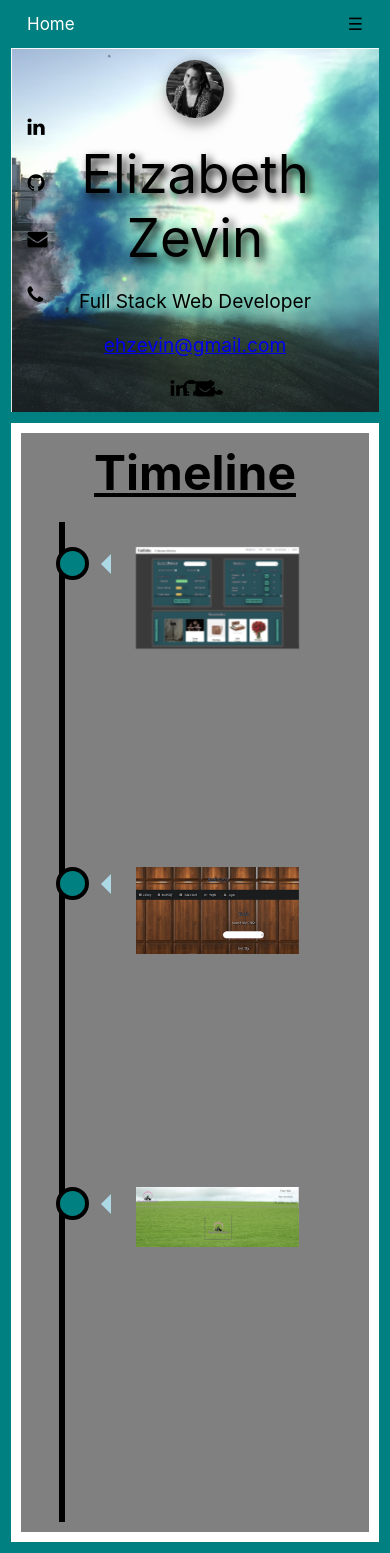
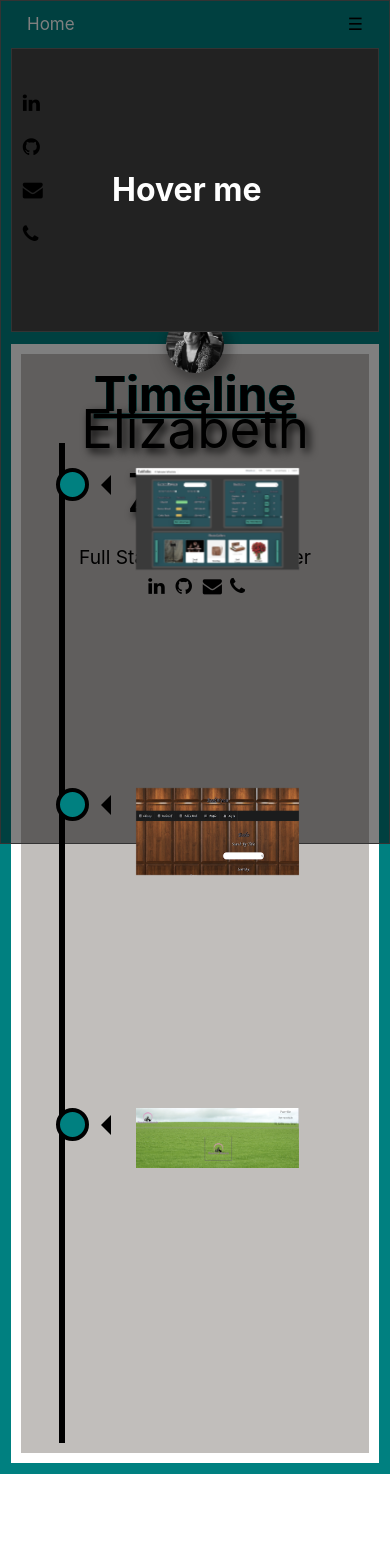
Before and after one commit to ezevin/Portfolio, a React (Create React App) app: page /home in a window 390 px wide. After the commit the page ends 1474 px from the top, so only its background shows below. Built offline with nearby package versions, Linux system fonts and the light colour scheme.

Commit message:
responsive timeline added projects to resume

```diff
--- a/src/Components/Bookwyrm.js
+++ b/src/Components/Bookwyrm.js
@@ -13,22 +13,15 @@ class Bookwrym extends Component{
                 <img className="imgcard" src={Book} alt="Avatar"  />
               </div>
               <div className="flip-card-back">
-                <h3>Bookwyrm (May 2019)
+                <div className="noLink">Bookwyrm (May 2019)</div>
+                <a href="https://github.com/ezevin/BookWyrm" target="_blank" rel="noopener noreferrer">
+                  <div className="noLink">
+                  GitHub
+                  </div>
+                </a>
                 <br />
-                <a href="https://github.com/ezevin/BookWyrm">
-                GitHub
-                </a>
-                </h3>
-                <span className="backTag">A personal library tracking app</span><br />
+                <span className="backTag">A personal library tracking app</span>
                 <p className="backtext look">Bookwyrm is an online personal library tracker. Where you can check books in and out of your own personal library.</p>
-                <div className="backFacts">
-                Built With:
-                <ul>
-                  <li>Developed a Rails API backend with endpoints for users, libraries and books</li>
-                  <li>Implemented User Interface employing React.js with Semantic-React and Custom CSS for styling</li>
-                  <li>Utilized JSON Web Tokens and localStorage to store encrypted user information client-side</li>
-                </ul>
-                </div>
               </div>
           </div>
         </div>
--- a/src/Components/FabFolio.js
+++ b/src/Components/FabFolio.js
@@ -13,24 +13,35 @@ class FabFolio extends Component{
                 <img className="imgcard" src={Fabfolio} alt="Avatar"  />
               </div>
               <div className="flip-card-back">
-                <h3>
-                <a href="https://fabfolio.herokuapp.com/">
-                FabFolio (June 2019)
-                </a><br />
-                <a href="https://github.com/ezevin/Project-tracker-frontend-2">
-                GitHub Front End
+                <a href="https://fabfolio.herokuapp.com/" target="_blank" rel="noopener noreferrer">
+                  <div className="backTitle">
+                    FabFolio (June 2019)
+                  </div>
                 </a>
-                </h3>
-                <span className="backTag">A Fabricators Portfolio</span><br />
+                <div className="mobileHide">
+                <div className="backTitle">
+                  <a href="https://github.com/ezevin/Project-tracker-frontend-2" target="_blank" rel="noopener noreferrer">
+                    GitHub Front End
+                    <p className="mobileHide"> || </p>
+                  </a>
+                  <a href="https://github.com/ezevin/project-tracker-backend-2" target="_blank" rel="noopener noreferrer">
+                    GitHub Back End
+                  </a>
+                </div>
+                </div>
+                <div className="mobileShow backTitle">
+                  <a href="https://github.com/ezevin/Project-tracker-frontend-2" target="_blank" rel="noopener noreferrer">
+                    GitHub Front End
+                  </a>
+                </div>
+                <div className="mobileShow backTitle">
+                  <a href="https://github.com/ezevin/project-tracker-backend-2" target="_blank" rel="noopener noreferrer">
+                    GitHub Back End
+                  </a>
+                </div>
+                <br />
+                <span className="backTag">A Fabricators Portfolio</span>
                 <p className="backtext">A project tracking app for the Freelance Artisan. It is a way for the artisan to track the materials they have in stock, as well as the projects they are working on. While tracking their projects they can also track notes, to-do-lists, process photos, materials used and research photos. Once a project is completed it can then be added to their Final Projects Portfolio.</p>
-                <div className="backFacts">
-                Built With:
-                <ul>
-                  <li>Developed a Ruby on Rails API backend with endpoints for users, projects and materials</li>
-                  <li>Implemented User Interface employing React.js with Semantic-React and Custom CSS for styling</li>
-                  <li>Utilized JSON Web Tokens and localStorage to store encrypted user information client-side</li>
-                  <li>Adapted Cloudinary to upload images to page from computer files</li></ul>
-                </div>
               </div>
           </div>
         </div>
--- a/src/Components/PawfectMatch.js
+++ b/src/Components/PawfectMatch.js
@@ -13,25 +13,19 @@ class PawfectMatch extends Component{
                 <img className="imgcard" src={Pawfect} alt="Avatar"  />
               </div>
               <div className="flip-card-back">
-                <h3>
-                <a href="https://pawfect-match.herokuapp.com">
-                PawfectMatch (April 2019)
-                </a><br />
-                <a href="https://github.com/ezevin/pawfect_match">
-                GitHub
-                </a>
-                </h3>
-                <span className="backTag">Social media/Dating app for the household pet, built in collaboration with <a href="https://github.com/danielmartin0126">Danny Martin</a></span><br />
+                  <a href="https://pawfect-match.herokuapp.com" target="_blank" rel="noopener noreferrer">
+                    <div className="backTitle">
+                      PawfectMatch (April 2019)
+                    </div>
+                  </a>
+                  <div className="backTitle">
+                    <a href="https://github.com/ezevin/pawfect_match" target="_blank" rel="noopener noreferrer">
+                      GitHub
+                    </a>
+                  </div>
+                  <br />
+                <div className="backTag">       Social media/Dating app for the household pet, built in collaboration with</div> <a href="https://github.com/danielmartin0126" target="_blank" rel="noopener noreferrer" className="backTag">Danny Martin</a>
                 <p className="backtext look">Pawfect Match is a dating app for your pet. It allows your pet to go "walking with" or "sniff out" other pets of interest.</p>
-              <div className="backFacts">
-              Built With:
-              <ul>
-                <li>Developed using Ruby on Rails MVC for Frontend and Backend</li>
-                <li>User login using sessions/cookies</li>
-                <li>Applied bcrypt authentication for secure user login</li>
-                <li>Bootstrap was employed to help style CSS</li>
-              </ul>
-            </div>
             </div>
           </div>
         </div>
--- a/src/Containers/Resume.js
+++ b/src/Containers/Resume.js
@@ -12,7 +12,7 @@ class Resume extends Component{
         <center>
           <div className="bio">
             Full Stack Web Developer with a passion for creativity and critical thinking with experience in Ruby on Rails, JavaScript, and React.js. Skilled at team-building, project management, and finding creative solutions to complex problems.
-            Previous experience includes technical entertainment/theater and special effects/pyrotechnics. I pursued web development for the stimulating challenge and the joy of magically transforming visions to reality that it provides.
+            Previous experience includes technical entertainment/theater and special effects/pyrotechnics. Pursued web development for the stimulating challenge and the joy of magically transforming visions to reality that it provides.
           </div>
           <br />
           <br />
@@ -44,6 +44,80 @@ class Resume extends Component{
                 <div><li>Microsoft Office</li></div>
             </div>
             <br />
+          <span className="bodyHeader">Technical Projects</span>
+          <br />
+          <br />
+          <div className="resumeText">
+            <div className="bold">
+              FabFolio (June 2019)  <span></span>
+            </div>
+            <div className="italics">
+              A Fabricators Portfolio
+            </div>
+            <div className="bodyText">
+              +Developed a Ruby on Rails API backend with endpoints for users, projects and materials
+            <br />
+              +Implemented User Interface employing React.js with Semantic-React and Custom CSS for styling
+            <br />
+              +Utilized JSON Web Tokens and localStorage to store encrypted user information client-side
+            <br />
+              +Adapted Cloudinary to upload images to page from computer files
+            </div>
+            <a href="https://github.com/ezevin/Project-tracker-frontend-2" target="_blank" rel="noopener noreferrer" className="resumeLinks">
+            GitHub Front End <p className="mobileHide"> | </p>
+            </a>
+            <div className="mobileShow"></div>
+            <a href="https://github.com/ezevin/project-tracker-backend-2" target="_blank" rel="noopener noreferrer" className="resumeLinks">
+            GitHub Back End <p className="mobileHide"> | </p>
+            </a>
+            <div className="mobileShow"></div>
+            <a href="https://fabfolio.herokuapp.com/" target="_blank" rel="noopener noreferrer" className="resumeLinks">
+            https://fabfolio.herokuapp.com/
+            </a>
+            <br /> <br />
+            <div className="bold">
+              Bookwyrm (May 2019)  <span></span>
+            </div>
+            <div className="italics">
+              A personal library tracking app
+            </div>
+            <div className="bodyText">
+              +Developed a Rails API backend with endpoints for users, libraries and books
+            <br />
+              +Implemented User Interface employing React.js with Semantic-React and Custom CSS for styling
+            <br />
+              +Utilized JSON Web Tokens and localStorage to store encrypted user information client-side
+            </div>
+            <a href="https://github.com/ezevin/BookWyrm" target="_blank" rel="noopener noreferrer" className="resumeLinks">
+            GitHub
+            </a>
+            <br /> <br />
+            <div className="bold">
+              PawfectMatch (April 2019) <span></span>
+            </div>
+            <div className="italics">
+              Social media/Dating app for the household pet, built in collaboration with <a href="https://github.com/danielmartin0126" target="_blank" rel="noopener noreferrer">Danny Martin</a>
+            </div>
+            <div className="bodyText">
+              +Developed using Ruby on Rails MVC for Frontend and Backend
+            <br />
+              +User login using sessions/cookies
+            <br />
+              +Applied bcrypt authentication for secure user login
+            <br />
+              +Bootstrap was employed to help style CSS
+            </div>
+            <a href="https://github.com/ezevin/pawfect_match" target="_blank" rel="noopener noreferrer" className="resumeLinks">
+            GitHub<p className="mobileHide"> | </p>
+            </a>
+            <div className="mobileShow"></div>
+            <a href="https://pawfect-match.herokuapp.com" target="_blank" rel="noopener noreferrer" className="resumeLinks">
+            https://pawfect-match.herokuapp.com
+            </a>
+            <br />
+          </div>
+          <br />
+          <br />
           <span className="bodyHeader">Employment History:</span>
           <br />
           <br />
--- a/src/Containers/TitleContainer.js
+++ b/src/Containers/TitleContainer.js
@@ -6,28 +6,48 @@ class TitleContainer extends Component{
   render (){
 
     return(
-      <div className="title">
+      <>
+      <div className="title box-slide reveal-top">
+        <div className="reveal-content">
+          <h1>Hello</h1>
+        </div>
         <center>
+          <br />
           <img className="responsive profileimg" src={Profile} alt="Avatar"  />
           <br />
           <br />
-          <span className="headText"> Elizabeth Zevin </span>
+          <div className="headText"> Elizabeth Zevin </div><br />
           <div className="text">
-            <p>
             Full Stack Web Developer
-            </p>
+            <br />
             <center>
-            <p>
-            <a href="mailto:ehzevin@gmail.com">ehzevin@gmail.com</a>
-            </p>
-            <a href="https://www.linkedin.com/in/elizabethzevin/" className="fa fa-linkedin" target="_blank" rel="noopener noreferrer"></a>
-            <a href="https://github.com/ezevin" className="fa fa-github " target="_blank" rel="noopener noreferrer"></a>
-            <a href="mailto:ehzevin@gmail.com" className="fa fa-envelope"></a>
-            <a href="tel:1-914-417-1789" className="fa fa-phone"></a>
+            <a href="https://www.linkedin.com/in/elizabethzevin/" target="_blank" rel="noopener noreferrer">
+              <i className="fa fa-linkedin" />
+            </a>
+            <a href="https://github.com/ezevin" target="_blank" rel="noopener noreferrer">
+                <i className="fa fa-github" />
+            </a>
+            <a href="mailto:ehzevin@gmail.com">
+              <i className="fa fa-envelope" />
+            </a>
+            <a href="tel:1-914-417-1789">
+              <i className="fa fa-phone" />
+            </a>
             </center>
           </div>
         </center>
       </div>
+  <div class="box-slide">
+     <div class="reveal-content">
+       <h1>Hello</h1>
+     </div>
+    <div class="reveal-top">
+      <div class="reveal-content caption">
+        <h1>Hover me</h1>
+      </div>
+    </div>
+  </div>
+</>
     )
   }
 }
--- a/src/index.css
+++ b/src/index.css
@@ -108,15 +108,11 @@ code {
 
 
 .border {
-  /* border-style: solid; */
   border-left: solid;
   border-right: solid;
   border-bottom: solid;
   border-color: teal;
   border-width: 3vw;
-  /* border-bottom-width: 5vw; */
-  /* z-index: 4; */
-  /* position: fixed; */
 }
 
 .scroll {
@@ -147,17 +143,15 @@ code {
 
 .text {
   color: black;
-  /* text-decoration-color: black; */
   text-emphasis-color: black;
   padding-left: 10%;
   padding-right: 10%;
   overflow-y: scroll;
   font-size: 1.2rem;
-  /* font-weight: bold; */
 }
 
 .headText {
-  font-size: 3.3rem;
+  font-size: 3.3em;
   text-shadow: 4px 4px 8px ;
 }
 
@@ -170,12 +164,27 @@ code {
   text-decoration: underline;
   font-size: 3em;
   font-weight: bold;
+  color: black;
+  text-shadow:
+		-.1vw -.1vw 0 teal,
+		.1vw -.1vw 0 teal,
+		-.1vw .1vw 0 teal,
+		.1vw .1vw 0 teal;
 }
 
 .backtext{
   text-align: center;
   font-weight: bold;
   font-size: 1.1em;
+}
+
+.backTitle{
+  font-size: 1.3em;
+  color: blue;
+}
+
+.backLink{
+  font-size: 1.3em;
 }
 
 .backFacts{
@@ -187,10 +196,17 @@ code {
   font-style: italic;
   font-size: 1.1em;
 }
+
+.noLink {
+  font-size: 1.3em;
+  text-decoration: underline;
+  text-decoration-color: black
+}
+
 .timelinecontainer {
   margin: 10px;
   padding: 10px;
-  background-color: grey;
+  background-color: #C1BEBB;
 }
 
 .profileimg {
@@ -198,6 +214,42 @@ code {
   width: 100%;
   max-width: 15vw;
   box-shadow: 4px 4px 8px 4px rgba(0, 0, 0, 0.2), 0 6px 20px 0 rgba(0, 0, 0, 0.19);
+}
+
+@media only screen
+  and (max-device-width : 630px){
+  .backTitle {
+      margin-left: 1em;
+      margin-right: -1em;
+      text-align: left;
+      font-size: 1em;
+      display: flex;
+  }
+  .backtext{
+    font-size: .8em;
+    margin-left: 1em;
+    text-align: left;
+    display: flex;
+  }
+  .backTag{
+    font-size: .9em;
+    margin-left: 1em;
+    text-align: left;
+    display: flex;
+  }
+  .noLink {
+    font-size: 1em;
+    margin-left: 1em;
+    text-align: left;
+  }
+
+  .titleIcon{
+    padding: 2em;
+  }
+
+  .headText{
+    font-size: 2em;
+  }
 }
 
 /* timeline css */
@@ -295,7 +347,6 @@ code {
 /* The actual content */
 .content {
   padding: 20px 30px;
-  background-color: lightblue;
   position: relative;
   border-radius: 6px;
 }
@@ -317,9 +368,9 @@ code {
 /* Make sure that all arrows are pointing leftwards */
   .container::before {
     left: 60px;
-    border: medium solid lightblue;
+    border: medium solid black;
     border-width: 10px 10px 10px 0;
-    border-color: transparent lightblue transparent transparent;
+    border-color: transparent black transparent transparent;
   }
 
 /* Make sure all circles are at the same spot */
@@ -337,7 +388,6 @@ code {
 
 /* flip card feature */
 .flip-card {
-  /* background-color: lightblue; */
   width: 100%;
   height: 300px;
   perspective: 1000px;
@@ -348,13 +398,9 @@ code {
 }
 
 .flip-card-inner {
-  /* position: relative;
-  width: 100%;
-  height: 100%; */
   text-align: center;
   transition: transform 0.6s;
   transform-style: preserve-3d;
-  /* box-shadow: 0 4px 8px 0 rgba(0,0,0,0.2); */
 }
 
 .flip-card-front, .flip-card-back {
@@ -363,16 +409,9 @@ code {
   height: 100%;
   backface-visibility: hidden;
 }
-/* .flip-card-front {
-  background-color: #bbb;
-  color: black;
-} */
 
 .flip-card-back {
-  background-color: lightblue;
-  /* color: white; */
   transform: rotateY(180deg);
-  /* overflow-y: scroll; */
 }
 /* end flip card feature */
 
@@ -382,12 +421,13 @@ code {
   color: black;
   width: 3vw;
   text-decoration: none;
-  /* border-style: solid; */
-  /* padding: 4vw; */
-  /* border-radius: 50%; */
-  /* float: right; */
 }
 
+@media screen and (max-width: 450px){
+  .fa {
+      margin: 2vw;
+  }
+}
 .fa:hover {
     opacity: 0.7;
 }
@@ -398,7 +438,7 @@ code {
 
 .icon-bar {
   position: fixed;
-  top: 25%;
+  top: 20%;
   -webkit-transform: translateY(-50%);
   -ms-transform: translateY(-50%);
   transform: translateY(-50%);
@@ -410,7 +450,7 @@ code {
 .icon-bar a {
   display: block;
   text-align: center;
-  padding: 16px;
+  padding: 1vw;
   transition: all 0.3s ease;
   color: white;
   font-size: 20px;
@@ -459,6 +499,11 @@ code {
   .italics {
     margin-left: 10vw;
     margin-right: 8vw;
+    margin-bottom: 1.5vw;
+  }
+  .resumeLinks{
+    margin-left: 8vw;
+    /* margin-right: 5vw; */
     margin-bottom: 1.5vw;
   }
 }
@@ -541,10 +586,47 @@ code {
 .bio {
   margin-left: 13vw;
   margin-right: 10vw;
-  font-size: 1rem;
+  font-size: 1.2em;
   font-style: italic;
-  border-style: groove;
+  border-style: groove;border-width: 1vw;
+  border-color: teal;
   padding: 1vw;
   font-weight: bold;
 }
 /* End Resume Layout */
+
+/* Slide Reveal */
+.box-slide {
+  border: 1px solid #333;
+  position: relative;
+  overflow: hidden;
+}
+
+.box-slide:hover .reveal-top {
+  top: -100%;
+}
+
+.reveal-content {
+  /* box-shadow: 1px 1px 3px rgba(0,0,0,0.3) inset; */
+  padding: 100px;
+  /* color: #000; */
+  /* background: #fdc424; */
+  transition: left 0.4 ease;
+
+}
+
+.reveal-top {
+  background: rgba(0,0,0,0.5);
+  position: absolute;
+  width: 100%;
+  height: 100%;
+  top: 0;
+  left: 0;
+  transition: all 0.6s ease;
+}
+
+.caption {
+  background: #222;
+  color: #fff;
+}
+/* End Slide Reveal */
```
Also changed, not shown: src/Containers/Timeline.js (+0 -7 lines).
